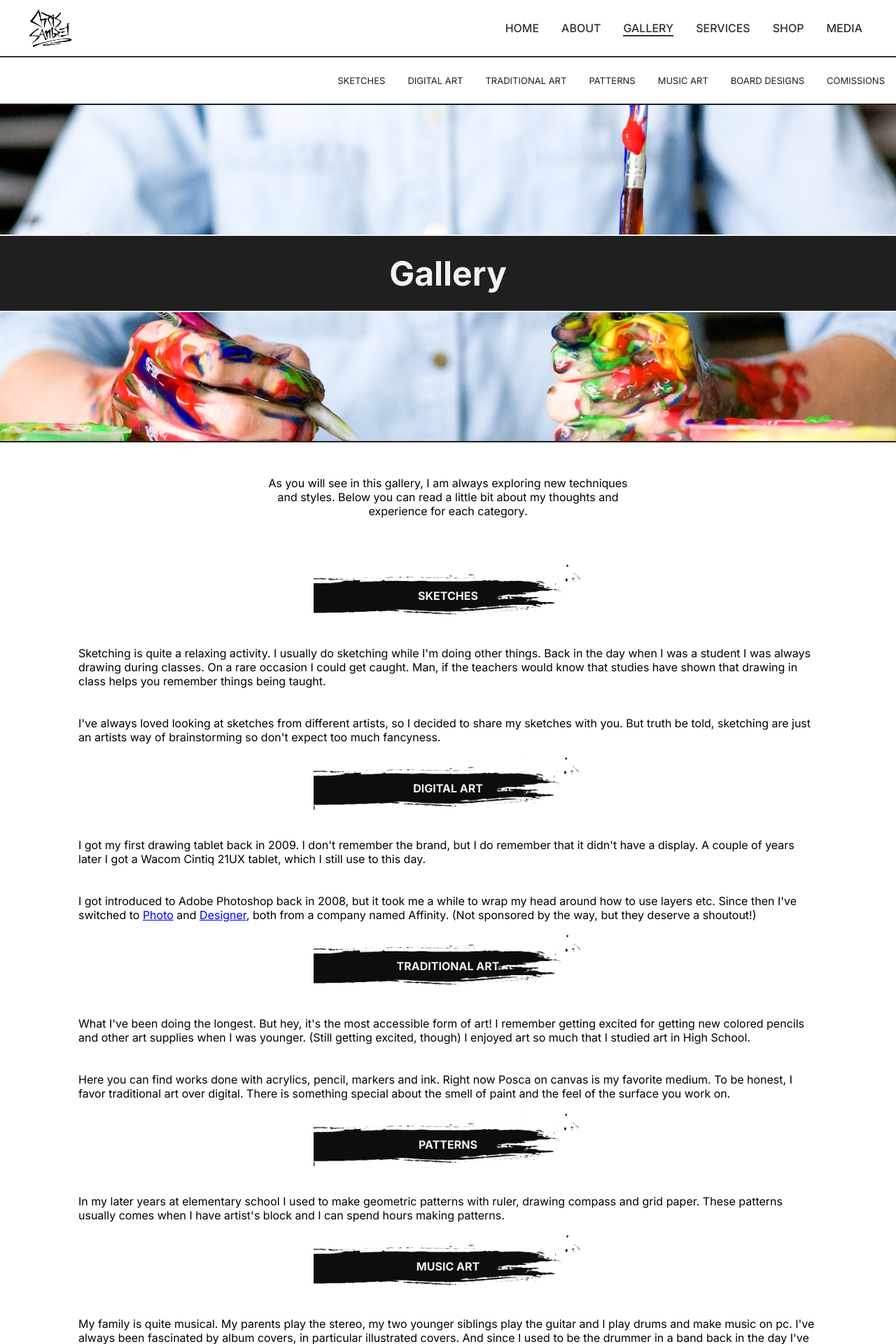
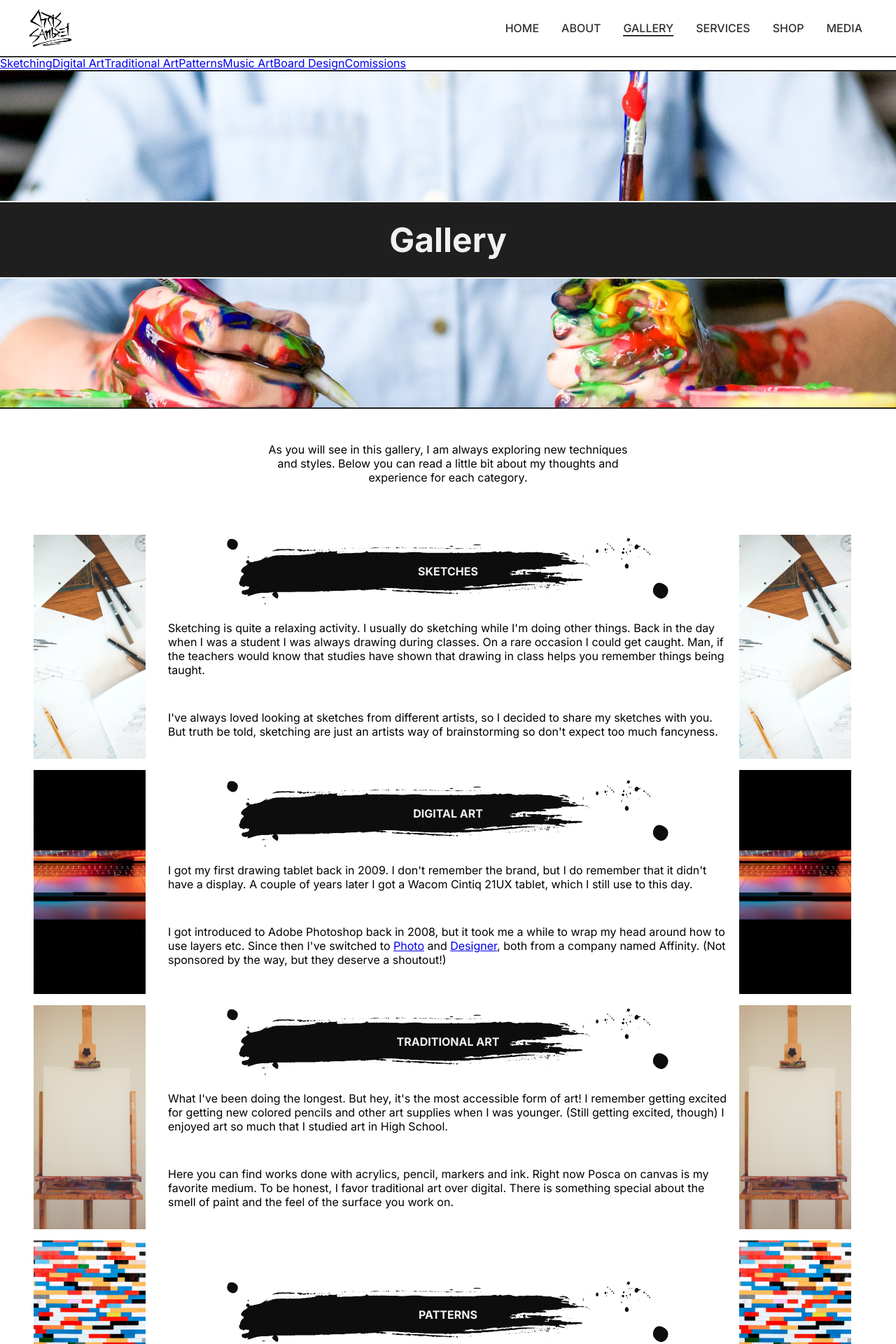
Before and after one commit to ChristianSB89/chris-sabre-art, a React (Create React App) app: page /gallery in a window 1280 px wide. Shown: the top 1920 px of the page at 70% size. Built offline with nearby package versions, Linux system fonts and the light colour scheme.

Commit message:
Finally figured out submenu on gallery

```diff
--- /dev/null
+++ b/src/assets/sketches/Sketches.jsx
@@ -0,0 +1,7 @@
+import React from "react";
+
+function Sketches() {
+  return <div>Sketches</div>;
+}
+
+export default Sketches;
--- a/src/components/navBar/NavBar.jsx
+++ b/src/components/navBar/NavBar.jsx
@@ -4,6 +4,13 @@ import { BrowserRouter as Router, Routes, Route } from "react-router-dom";
 import Home from "../../pages/Home/Home";
 import About from "../../pages/About/About";
 import Gallery from "../../pages/Gallery/Gallery";
+import Sketches from "../../pages/Gallery/Sketches/Sketches";
+import DigitalArt from "../../pages/Gallery/DigitalArt/DigitalArt";
+import TradArt from "../../pages/Gallery/TraditionalArt/TraditionalArt";
+import Patterns from "../../pages/Gallery/Patterns/Patterns";
+import MusicArt from "../../pages/Gallery/MusicArt/MusicArt";
+import BoardDesigns from "../../pages/Gallery/BoardDesigns/BoardDesigns";
+import Comissions from "../../pages/Gallery/Comissions/Comissions";
 import Services from "../../pages/Services/Services";
 import Shop from "../../pages/Shop/Shop";
 import Media from "../../pages/Media/Media";
@@ -52,7 +59,15 @@ function NavBar() {
       <Routes>
         <Route path="*" element={<Home />} />
         <Route path="/about" element={<About />} />
-        <Route path="/gallery" element={<Gallery />} />
+        <Route path="/gallery" element={<Gallery />}>
+          <Route path="/gallery/sketches" element={<Sketches />} />
+          <Route path="/gallery/digital" element={<DigitalArt />} />
+          <Route path="/gallery/traditional" element={<TradArt />} />
+          <Route path="/gallery/patterns" element={<Patterns />} />
+          <Route path="/gallery/music" element={<MusicArt />} />
+          <Route path="/gallery/boards" element={<BoardDesigns />} />
+          <Route path="/gallery/comissions" element={<Comissions />} />
+        </Route>
         <Route path="/services" element={<Services />} />
         <Route path="/shop" element={<Shop />} />
         <Route path="/media" element={<Media />} />
--- /dev/null
+++ b/src/pages/Gallery/BoardDesigns/BoardDesigns.jsx
@@ -0,0 +1,7 @@
+import React from "react";
+
+function BoardDesigns() {
+  return <div>BoardDesigns</div>;
+}
+
+export default BoardDesigns;
--- a/src/pages/Gallery/Gallery.jsx
+++ b/src/pages/Gallery/Gallery.jsx
@@ -1,4 +1,5 @@
 import React from "react";
+import { Routes, Route, Link, Outlet } from "react-router-dom";
 
 import Sketching from "../../assets/img/sketch.jpg";
 import DigitalArt from "../../assets/img/digital-art.jpg";
@@ -12,14 +13,13 @@ import {
   CategoryFlex,
   CategoryText,
   Description,
+  FlexRow,
   GalleryHeader,
   GalleryIntro,
   HeaderTxt,
-  Links,
-  ListEl,
-  ListFlex,
   NavBar,
   PageBody,
+  SectionImg,
   SiteTitle,
   TxtStroke,
 } from "./galleryStyle";
@@ -28,30 +28,16 @@ function Gallery() {
   return (
     <PageBody>
       <NavBar>
-        <ListFlex>
-          <ListEl>
-            <Links href="/sketches">Sketches</Links>
-          </ListEl>
-          <ListEl>
-            <Links href="/digital-art">Digital Art</Links>
-          </ListEl>
-          <ListEl>
-            <Links href="/traditional-art">Traditional Art</Links>
-          </ListEl>
-          <ListEl>
-            <Links href="/patterns">Patterns</Links>
-          </ListEl>
-          <ListEl>
-            <Links href="/music-art">Music Art</Links>
-          </ListEl>
-          <ListEl>
-            <Links href="/board-designs">Board Designs</Links>
-          </ListEl>
-          <ListEl>
-            <Links href="/comissions">Comissions</Links>
-          </ListEl>
-        </ListFlex>
+        <Link to="/gallery/sketches">Sketching</Link>
+        <Link to="/gallery/digital">Digital Art</Link>
+        <Link to="/gallery/traditional">Traditional Art</Link>
+        <Link to="/gallery/patterns">Patterns</Link>
+        <Link to="/gallery/music">Music Art</Link>
+        <Link to="/gallery/boards">Board Design</Link>
+        <Link to="/gallery/comissions">Comissions</Link>
       </NavBar>
+      <Outlet />
+
       <GalleryHeader>
         <SiteTitle>Gallery</SiteTitle>
       </GalleryHeader>
@@ -63,38 +49,45 @@ function Gallery() {
             thoughts and experience for each category.
           </GalleryIntro>
         </CategoryFlex>
+        <FlexRow>
+          <SectionImg src={Sketching} alt="Drawing supplies and paper" />
           <CategoryFlex>
             <TxtStroke>
               <HeaderTxt>Sketches</HeaderTxt>
             </TxtStroke>
             <CategoryText>
-            Sketching is quite a relaxing activity. I usually do sketching while
-            I'm doing other things. Back in the day when I was a student I was
-            always drawing during classes. On a rare occasion I could get
-            caught. Man, if the teachers would know that studies have shown that
-            drawing in class helps you remember things being taught.
+              Sketching is quite a relaxing activity. I usually do sketching
+              while I'm doing other things. Back in the day when I was a student
+              I was always drawing during classes. On a rare occasion I could
+              get caught. Man, if the teachers would know that studies have
+              shown that drawing in class helps you remember things being
+              taught.
             </CategoryText>
             <CategoryText>
               I've always loved looking at sketches from different artists, so I
-            decided to share my sketches with you. But truth be told, sketching
-            are just an artists way of brainstorming so don't expect too much
-            fancyness.
+              decided to share my sketches with you. But truth be told,
+              sketching are just an artists way of brainstorming so don't expect
+              too much fancyness.
             </CategoryText>
           </CategoryFlex>
+          <SectionImg src={Sketching} alt="Drawing supplies and paper" />
+        </FlexRow>
+        <FlexRow>
+          <SectionImg src={DigitalArt} alt="An half-open laptop" />
           <CategoryFlex>
             <TxtStroke>
               <HeaderTxt>Digital Art</HeaderTxt>
             </TxtStroke>
             <CategoryText>
               I got my first drawing tablet back in 2009. I don't remember the
-            brand, but I do remember that it didn't have a display. A couple of
-            years later I got a Wacom Cintiq 21UX tablet, which I still use to
-            this day.
+              brand, but I do remember that it didn't have a display. A couple
+              of years later I got a Wacom Cintiq 21UX tablet, which I still use
+              to this day.
             </CategoryText>
             <CategoryText>
               I got introduced to Adobe Photoshop back in 2008, but it took me a
-            while to wrap my head around how to use layers etc. Since then I've
-            switched to{" "}
+              while to wrap my head around how to use layers etc. Since then
+              I've switched to{" "}
               <a href="https://affinity.serif.com/en-us/photo/" target="_blank">
                 Photo
               </a>{" "}
@@ -105,56 +98,73 @@ function Gallery() {
               >
                 Designer
               </a>
-            , both from a company named Affinity. (Not sponsored by the way, but
-            they deserve a shoutout!)
+              , both from a company named Affinity. (Not sponsored by the way,
+              but they deserve a shoutout!)
             </CategoryText>
           </CategoryFlex>
+          <SectionImg src={DigitalArt} alt="An half-open laptop" />
+        </FlexRow>
+        <FlexRow>
+          <SectionImg src={TradArt} alt="An empty easel" />
           <CategoryFlex>
             <TxtStroke>
               <HeaderTxt>Traditional Art</HeaderTxt>
             </TxtStroke>
             <CategoryText>
-            What I've been doing the longest. But hey, it's the most accessible
-            form of art! I remember getting excited for getting new colored
-            pencils and other art supplies when I was younger. (Still getting
-            excited, though) I enjoyed art so much that I studied art in High
-            School.
+              What I've been doing the longest. But hey, it's the most
+              accessible form of art! I remember getting excited for getting new
+              colored pencils and other art supplies when I was younger. (Still
+              getting excited, though) I enjoyed art so much that I studied art
+              in High School.
             </CategoryText>
             <CategoryText>
-            Here you can find works done with acrylics, pencil, markers and ink.
-            Right now Posca on canvas is my favorite medium. To be honest, I
-            favor traditional art over digital. There is something special about
-            the smell of paint and the feel of the surface you work on.
+              Here you can find works done with acrylics, pencil, markers and
+              ink. Right now Posca on canvas is my favorite medium. To be
+              honest, I favor traditional art over digital. There is something
+              special about the smell of paint and the feel of the surface you
+              work on.
             </CategoryText>
           </CategoryFlex>
+          <SectionImg src={TradArt} alt="An empty easel" />
+        </FlexRow>
+        <FlexRow>
+          <SectionImg src={Patterns} alt="A colorful wall of Lego" />
           <CategoryFlex>
             <TxtStroke>
               <HeaderTxt>Patterns</HeaderTxt>
             </TxtStroke>
             <CategoryText>
               In my later years at elementary school I used to make geometric
-            patterns with ruler, drawing compass and grid paper. These patterns
-            usually comes when I have artist's block and I can spend hours
-            making patterns.
+              patterns with ruler, drawing compass and grid paper. These
+              patterns usually comes when I have artist's block and I can spend
+              hours making these patterns.
             </CategoryText>
           </CategoryFlex>
+          <SectionImg src={Patterns} alt="A colorful wall of Lego" />
+        </FlexRow>
+        <FlexRow>
+          <SectionImg src={MusicArt} alt="A collection of vinyls" />
           <CategoryFlex>
             <TxtStroke>
               <HeaderTxt>Music Art</HeaderTxt>
             </TxtStroke>
             <CategoryText>
               My family is quite musical. My parents play the stereo, my two
-            younger siblings play the guitar and I play drums and make music on
-            pc. I've always been fascinated by album covers, in particular
+              younger siblings play the guitar and I play drums and make music
+              on pc. I've always been fascinated by album covers, in particular
               illustrated covers. And since I used to be the drummer in a band
               back in the day I've made a ton of sketches and mock-ups for
               potential album covers and CD's.
             </CategoryText>
             <CategoryText>
-            I also enjoy customize items, so naturally I've made some drum head
-            designs as well.
+              I also enjoy customize items, so naturally I've made some drum
+              head designs as well.
             </CategoryText>
           </CategoryFlex>
+          <SectionImg src={MusicArt} alt="A collection of vinyls" />
+        </FlexRow>
+        <FlexRow>
+          <SectionImg src={BoardDesign} alt="A collection of vinyls" />
           <CategoryFlex>
             <TxtStroke>
               <HeaderTxt>Board Designs</HeaderTxt>
@@ -167,10 +177,14 @@ function Gallery() {
             </CategoryText>
             <CategoryText>
               In my younger days I wanted to become a pro skater, but the only
-            thing I learned was to do an ollie. So I'd rather stick to painting
-            boards.
+              thing I learned was to do an ollie. So I'd rather stick to
+              painting boards.
             </CategoryText>
           </CategoryFlex>
+          <SectionImg src={BoardDesign} alt="A collection of vinyls" />
+        </FlexRow>
+        <FlexRow>
+          <SectionImg src={Comission} alt="Stacks of paper" />
           <CategoryFlex>
             <TxtStroke>
               <HeaderTxt>Comissions</HeaderTxt>
@@ -181,6 +195,8 @@ function Gallery() {
               was making a logo for a local club for veteran tractors.
             </CategoryText>
           </CategoryFlex>
+          <SectionImg src={Comission} alt="Stacks of paper" />
+        </FlexRow>
       </Description>
     </PageBody>
   );
--- /dev/null
+++ b/src/pages/Gallery/MusicArt/MusicArt.jsx
@@ -0,0 +1,7 @@
+import React from "react";
+
+function MusicArt() {
+  return <div>MusicArt</div>;
+}
+
+export default MusicArt;
--- a/src/pages/Gallery/galleryStyle.jsx
+++ b/src/pages/Gallery/galleryStyle.jsx
@@ -7,28 +7,8 @@ export const PageBody = styled.section`
   padding-top: 5em;
 `;
 
-export const NavBar = styled.nav``;
-
-export const ListFlex = styled.ul`
+export const NavBar = styled.nav`
   display: flex;
-  justify-content: flex-end;
-  list-style: none;
-`;
-
-export const ListEl = styled.li`
-  padding: 0.5em 1em;
-`;
-
-export const Links = styled.a`
-  text-decoration: none;
-  text-transform: uppercase;
-  font-weight: 400;
-  font-size: small;
-  color: #1f1f1f;
-  &:hover,
-  &.active {
-    text-decoration: underline;
-  }
 `;
 
 export const GalleryHeader = styled.section`
@@ -46,7 +26,7 @@ export const GalleryHeader = styled.section`
 `;
 
 export const TxtStroke = styled.section`
-  width: 30%;
+  width: 40em;
   overflow: visible;
   background-image: url(${Splatter});
   background-size: cover;
@@ -90,6 +70,19 @@ export const GalleryIntro = styled.p`
 `;
 
 export const CategoryText = styled.p`
-  width: 66em;
-  padding-top: 0.5em;
+  width: 50em;
+  padding: 0.5em 1em;
 `;
+
+export const SectionImg = styled.img`
+  width: 10em;
+  height: 20em;
+  object-fit: cover;
+  padding-right: 1em;
+`;
+
+export const FlexRow = styled.section`
+  display: flex;
+  justify-content: center;
+  padding: 0.5em 0;
+`;
```
Lines whose indentation alone changed are shown as unchanged.
